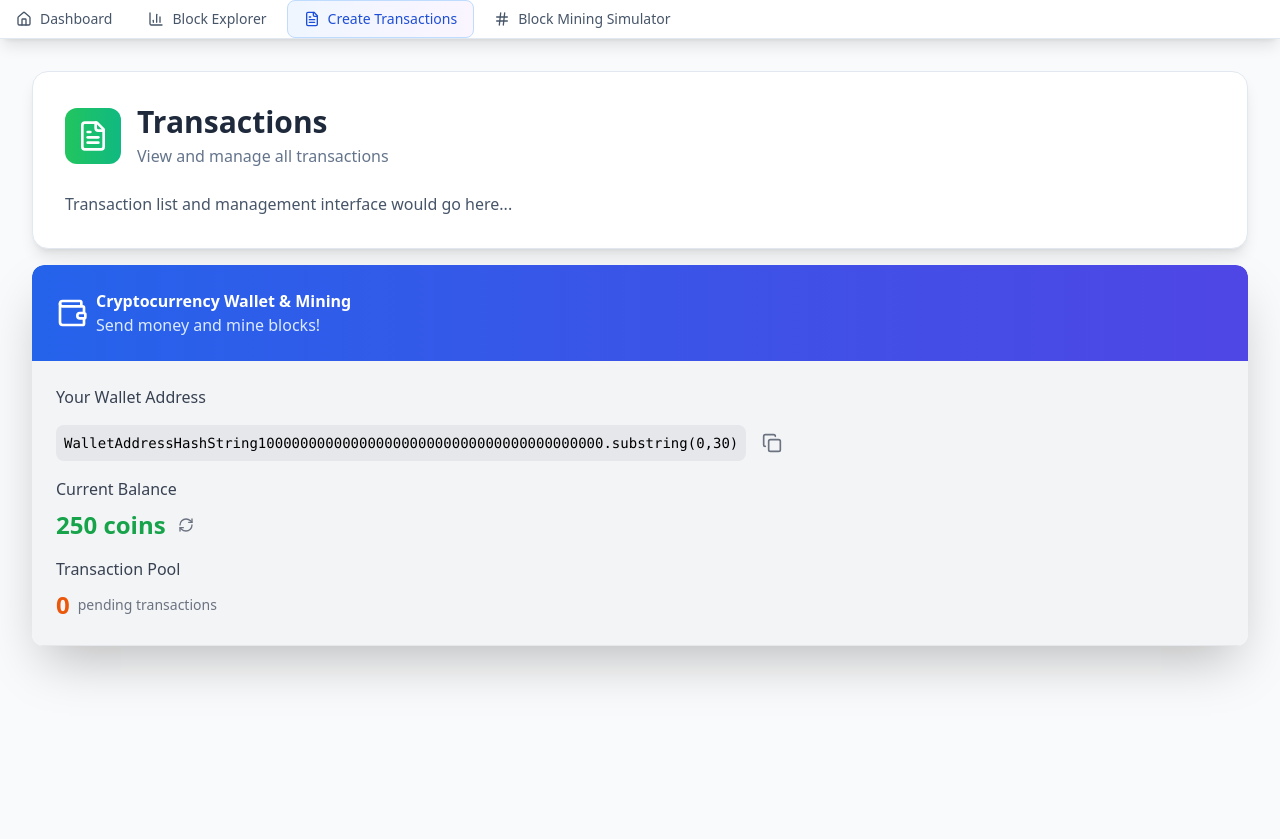
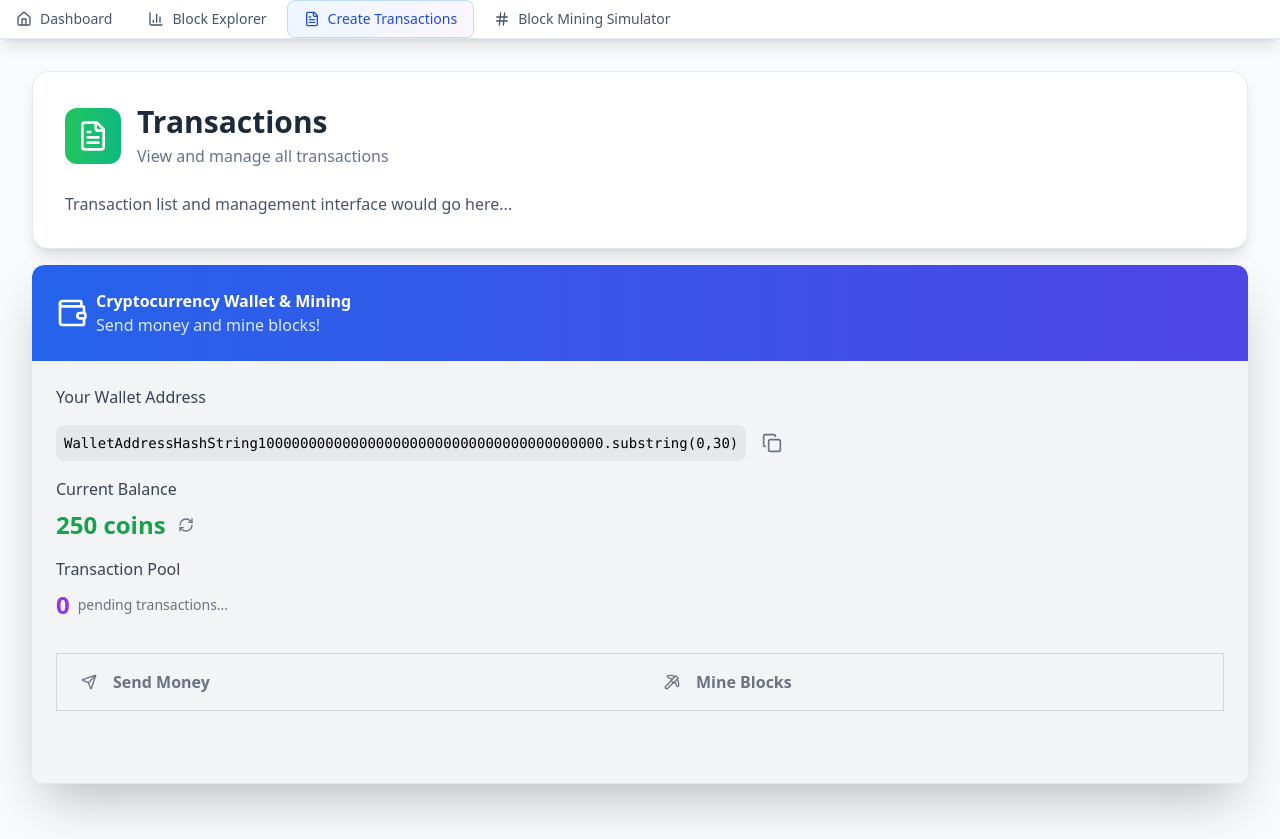
Before and after one commit to StuvanFIT/Blockchain-Network-Educational-Tool, a React (Create React App) app in the folder explorer/: page /createTransactions in a window 1280 px wide. Built offline with nearby package versions, Linux system fonts and the light colour scheme.

Commit message:
style: added nav tab for send money adn mine blocks tabs

```diff
--- a/explorer/src/components/HashDemo.tsx
+++ b/explorer/src/components/HashDemo.tsx
@@ -23,6 +23,8 @@ export const HashDemo = () => {
 
   //Mining Status
   const isMiningRef = useRef(false);
+  const [isMining, setIsMining] = useState(false);
+
   const [miningStatus, setMiningStatus] = useState({attempts: 0, timeStarted: 0});
   const [miningSuccess, setMiningSuccess] = useState(false);
   const [estimatedTime , setEstimatedTime] = useState(0);
@@ -68,11 +70,13 @@ export const HashDemo = () => {
   //Stop mining
   const stopMining = () => {
     isMiningRef.current = false;
+    setIsMining(false);
   }
 
   //Start mining
   const startMining = () => {
     isMiningRef.current = true;
+    setIsMining(true);
   }
 
 
@@ -259,7 +263,7 @@ export const HashDemo = () => {
                   ? 'bg-gray-100 text-gray-400 cursor-not-allowed'
                   : 'bg-gradient-to-r from-blue-600 to-purple-600 text-white hover:from-blue-700 hover:to-purple-700 shadow-lg hover:shadow-xl'}`}>
 
-                    {isMiningRef.current ? (
+                    {(isMiningRef.current || isMining) ? (
                       <>
                         <Loader2 className='w-4 h-4 animate-spin' />
                         Mining...
@@ -274,7 +278,7 @@ export const HashDemo = () => {
                     )}
                 </button>
 
-                {isMiningRef.current && (
+                {(isMiningRef.current || isMining) && (
                   <button
                   onClick={stopMining}
                   className='flex items-center gap-2 px-6 py-6 rounded-lg font-medium bg-red-500 text-white hover:bg-red-600 transition-colors'>
--- a/explorer/src/components/Transactions.tsx
+++ b/explorer/src/components/Transactions.tsx
@@ -1,9 +1,11 @@
 
-import React from 'react';
-import {FileText, Wallet, Copy, RefreshCw} from 'lucide-react';
+import React, {useState} from 'react';
+import {FileText, Wallet, Copy, RefreshCw, Send, Pickaxe} from 'lucide-react';
 
 // Transactions Page
 export const Transactions = () => {
+
+  const [activeTab, setActiveTab] = useState(''); //send or mine
 
 
 
@@ -41,6 +43,8 @@ export const Transactions = () => {
           </div>
 
           <div className='p-6 border-b bg-gray-100'>
+
+            {/*Wallet information */}
             <div className='flex flex-col gap-4'>
               <div>
                 <label className='block text-base font-medium text-gray-700 mb-2'>Your Wallet Address</label>
@@ -70,13 +74,73 @@ export const Transactions = () => {
               <div>
                 <label className='block text-base font-medium text-gray-700 mb-2'>Transaction Pool</label>
                 <div className='flex items-center gap-2'>
-                  <span className='text-2xl font-bold text-orange-600'>0</span>
-                  <span className='text-sm text-gray-500'>pending transactions</span>
+                  <span className='text-2xl font-bold text-purple-600'>0</span>
+                  <span className='text-sm text-gray-500'>pending transactions...</span>
                 </div>
               </div>
+            </div>
+
+            {/*Navigation tab bar: send money and mine block */}
+            <div className='mt-8 border border-gray-300'>
+              <nav className='flex'>
+                <button
+                  onClick={() => setActiveTab('send')}
+                  className={`flex-1 py-4 px-6 text-center font-semibold transition-colors ${
+                    activeTab === 'send'
+                    ? 'bg-blue-50 text-blue-600 border-b-2 border-blue-600'
+                    : 'text-gray-500 hover:text-gray-700'
+
+                  }`}
+                >
+                  <div className='flex items-center gap-2'>
+                    <Send className='w-4 h-4 inline mr-2'/>
+                    <span>Send Money</span>
+                  </div>
+                </button>
+                <button
+                  onClick={() => setActiveTab('mine')}
+                  className={`flex-1 py-4 px-6 text-center font-semibold transition-colors ${
+                    activeTab === 'mine'
+                    ? 'bg-blue-50 text-blue-600 border-b-2 border-blue-600'
+                    : 'text-gray-500 hover:text-gray-700'
+
+                  }`}
+                >
+                  <div className='flex items-center gap-2'>
+                    <Pickaxe className='w-4 h-4 inline mr-2'/>
+                    <span>Mine Blocks</span>
+                  </div>
+                </button>
+              </nav>
+            </div>
+
+            {/*Tab Content */}
+            <div className='p-6'>
+              {activeTab === 'send' && (
+                <h2 className='text-xl font-semibold mb-4 flex items-center gap-2'>
+                  <Send className='w-4 h-4 inline mr-2'/>
+                  <span>Send Money</span>
+                </h2>
 
 
+
+
+
+              )}
+
+              {activeTab === 'mine' && (
+                <h2 className='text-xl font-semibold mb-4 flex items-center gap-2'>
+                  <Pickaxe className='w-4 h-4 inline mr-2'/>
+                  <span>Mine Blocks</span>
+                </h2>
+              )}
+
             </div>
+
+
+
+
+
           </div>
         </div>
       </div>
```
